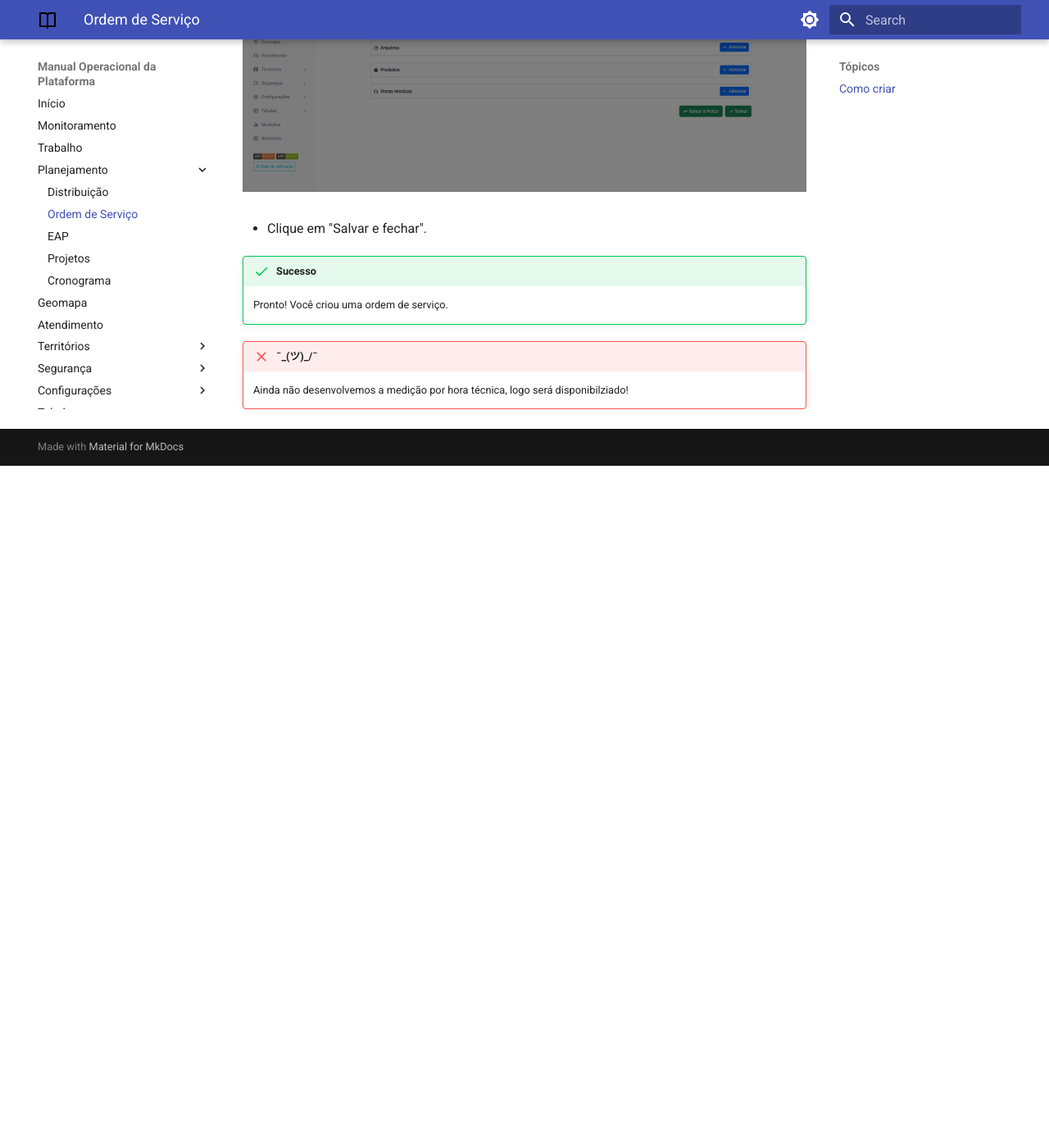
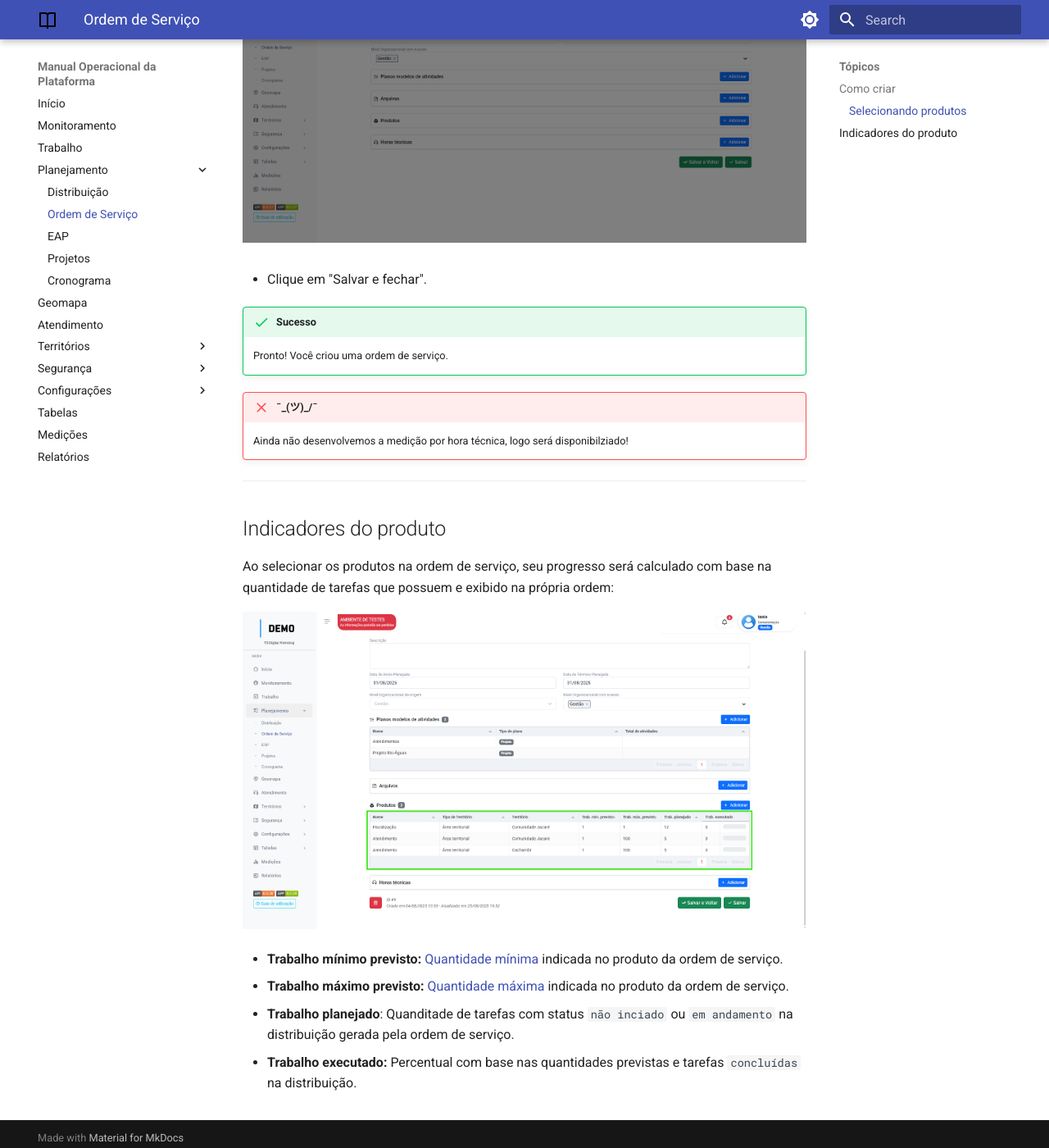
Before and after one commit to diagonalsocial/sig-manual-operacional, an MkDocs documentation site: the page built from docs/service_orders.md, in a window 1280 px wide and 1400 px high, scrolled down 1416 px. Shown: the whole window at 82% size. Built offline with MkDocs 1.6.1 and Material for MkDocs 9.7.7, drawn with Linux system fonts in a browser that asks for light colours; before the commit the page ends 1984 px from its top, so only the background shows below that; some of the changed text lies outside the part shown.

Commit message:
added workflow

```diff
--- a/docs/service_orders.md
+++ b/docs/service_orders.md
@@ -42,6 +42,9 @@ No menu `planejamento`, acesse `ordem de serviço` e siga os passos:
      ![Image title](images/service4.png){ width="900" }
     </figure>
 
+
+### Selecionando produtos
+
 Para medir os produtos clique em "Adicionar" e siga os passos:
 
 1. Selecione o tipo de território entre Área ou Empreendimento e selecione o empreendimento previamente cadastrado.
@@ -68,3 +71,23 @@ Para medir os produtos clique em "Adicionar" e siga os passos:
 
 !!! Failure " ¯\_(ツ)_/¯"
     Ainda não desenvolvemos a medição por hora técnica, logo será disponibilziado!
+
+
+---
+
+## Indicadores do produto
+
+Ao selecionar os produtos na ordem de serviço, seu progresso será calculado com base na quantidade de tarefas que possuem e exibido na própria ordem:
+
+<figure markdown="span">
+![Image title](images/service7.png){ width="900" }
+</figure>
+
+* **Trabalho mínimo previsto:** [Quantidade mínima](service_orders.md/#selecionando-produtos) indicada no produto da ordem de serviço.
+
+
+* **Trabalho máximo previsto:** [Quantidade máxima](service_orders.md/#selecionando-produtos) indicada no produto da ordem de serviço.
+
+* **Trabalho planejado**: Quanditade de tarefas com status `não inciado` ou `em andamento` na distribuição gerada pela ordem de serviço.
+
+* **Trabalho executado:** Percentual com base nas quantidades previstas e tarefas `concluídas` na distribuição.
--- a/mkdocs.yml
+++ b/mkdocs.yml
@@ -36,6 +36,9 @@ markdown_extensions:
   - pymdownx.superfences
   - pymdownx.tabbed:
       alternate_style: true
+      slugify: !!python/object/apply:pymdownx.slugs.slugify
+        kwds:
+          case: lower
   - pymdownx.emoji:
       emoji_index: !!python/name:material.extensions.emoji.twemoji
       emoji_generator: !!python/name:material.extensions.emoji.to_svg
@@ -48,10 +51,6 @@ markdown_extensions:
   - pymdownx.superfences
   - toc:
       title: Tópicos
-  - pymdownx.tabbed:
-      slugify: !!python/object/apply:pymdownx.slugs.slugify
-        kwds:
-          case: lower
 
 nav:
   - Início: index.md
```
Also changed, not shown: docs/starting.md (+0 -4 lines), docs/images/Captura de tela 2025-08-26 111438.png (added), docs/images/Captura de tela 2025-08-26 111450.png (added), docs/images/service7.png (added).
